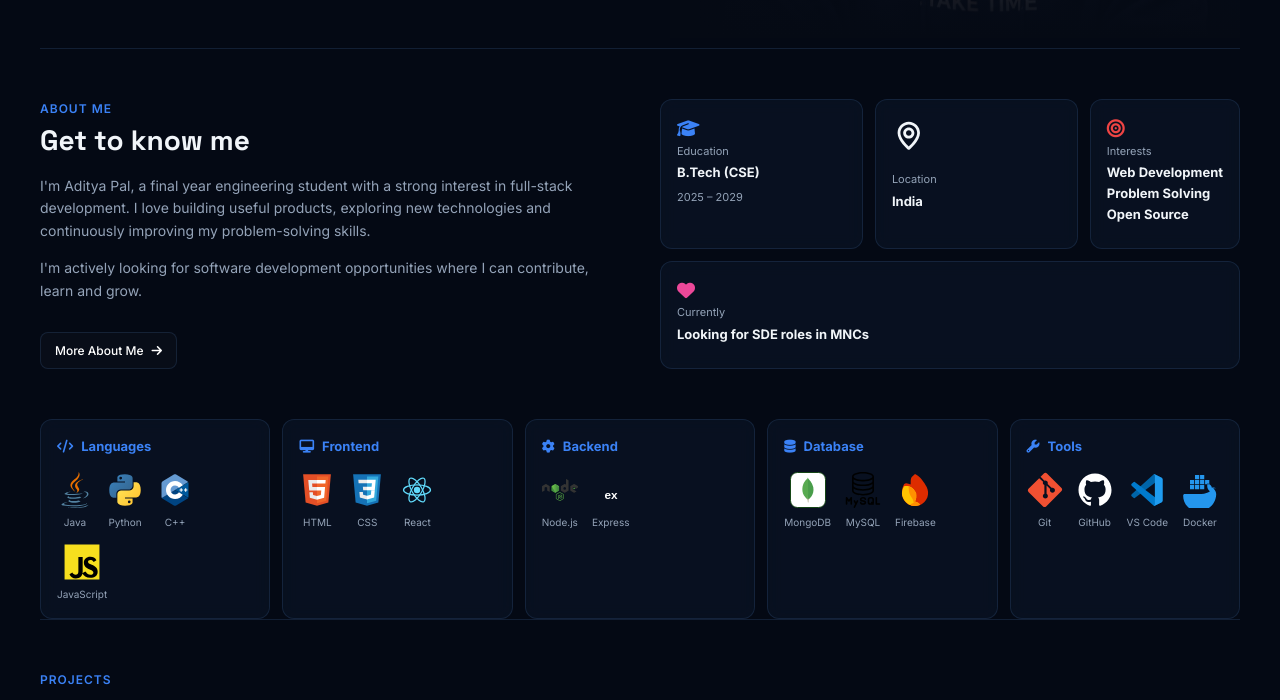
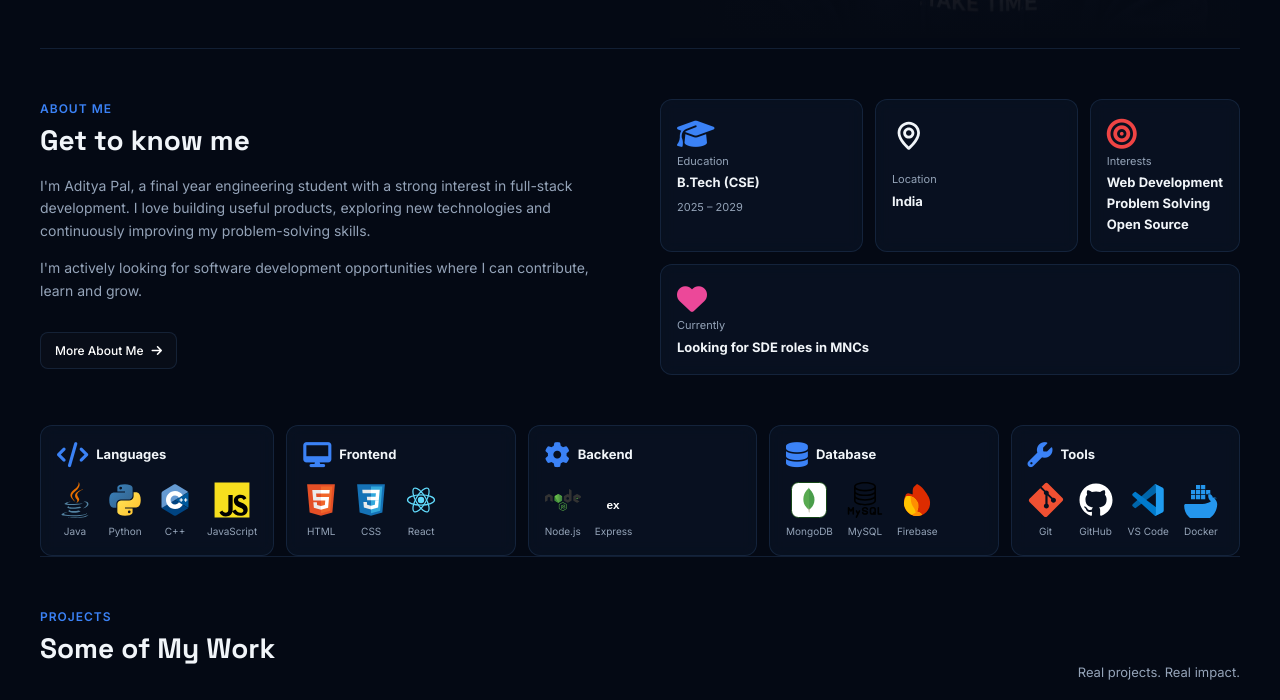
Before and after one commit to ap7856971-web/aditya-portfolio, a plain HTML site: page index.html in a window 1280 px wide. Shown: the part 643-1343 px from the top of the page. Drawn offline with nearby package versions, Linux system fonts and the light colour scheme.

Commit message:
Update style.css

```diff
--- a/style.css
+++ b/style.css
@@ -474,14 +474,15 @@ body {
 /* Facts Grid */
 .facts-grid {
   display: grid;
-  grid-template-columns: 2fr 2fr;
+  grid-template-columns: 3fr 3fr;
   gap: 12px;
 }
 
 .fact-card {
   display: flex;
-  gap: 12px;
+  gap: 18px;
   align-items: flex-start;
+
 }
 /* BeautyCart project screenshot */
 .project-card .project-shot {
@@ -528,7 +529,7 @@ body {
 .fact-card strong { display: block; font-size: 13px; margin-top: 2px; }
 .fact-card span { font-size: 11px; color: var(--text-muted); }
 
-.icon { font-size: 18px; margin-top: 3px; }
+.icon { font-size: 30px; margin-top: 3px; }
 .icon.blue { color: #3b82f6; }
 .icon.purple { color: #a855f7; }
 .icon.red { color: #ef4444; }
@@ -544,35 +545,50 @@ body {
 
 .muted-right { color: var(--text-muted); font-size: 13px; }
 
+
+
+
+
+
+
 .skill-grid {
   display: grid;
   grid-template-columns: repeat(5, 1fr);
   gap: 12px;
+
 }
 
 .skill-grid .card h3 {
   font-size: 13px;
-  color: var(--primary-blue);
   margin-bottom: 15px;
   display: flex;
   align-items: center;
+
   gap: 8px;
+}
+.skill-grid .card h3 i {
+  size: 10px;
+  font-size: 25px;
+  color: #3b82f6;
 }
 
 .chips {
   display: flex;
   gap: 14px;
-  flex-wrap: wrap;
-  align-items: flex-end;
+  flex-wrap: nowrap;
+  align-items: flex-start;
+
 }
 
 .skill-item {
   display: flex;
   flex-direction: column;
   align-items: center;
-  gap: 6px;
+  gap: 5px;
 }
-
+.card-title{
+  color: var(--primary-blue);
+}
 .skill-item svg,
 .skill-item img {
   width: 36px;
@@ -665,8 +681,8 @@ body {
 }
 
 .exp-icon {
-  width: 40px;
-  height: 40px;
+  width: 50px;
+  height: 60px;
   border-radius: 8px;
   background: rgba(168, 85, 247, 0.1);
   border: 1px solid #a855f7;
```
